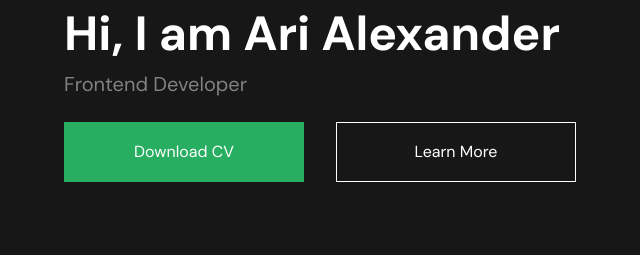
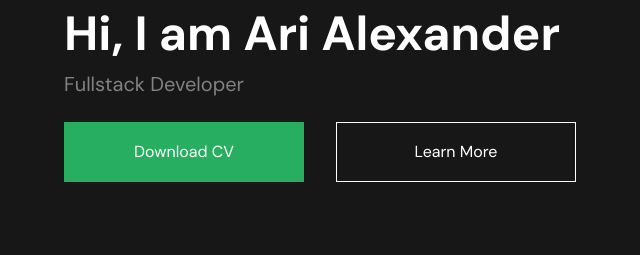
Before and after one commit to AriCamposM/tailwind-portfolio, a website: page src/index.html in a window 1280 px wide. Shown: the part 213-468 px from the top of the page, 0-640 px from the left. Drawn offline with Linux system fonts and the light colour scheme.

Commit message:
Update index.html

```diff
--- a/src/index.html
+++ b/src/index.html
@@ -74,7 +74,7 @@
           <article class="text-center mt-8 md:w-1/2 md:text-left">
             <h1 class="text-4xl md:text-5xl">Hi, I am Ari Alexander</h1>
 
-            <p class="text-gray-color text-xl mt-3 mb-6">Frontend Developer</p>
+            <p class="text-gray-color text-xl mt-3 mb-6">Fullstack Developer</p>
 
             <div
               class="grid grid-cols-[repeat(auto-fit,minmax(170px,1fr))] auto-rows-[60px] gap-8 max-w-lg mx-auto md:mx-0"
```
